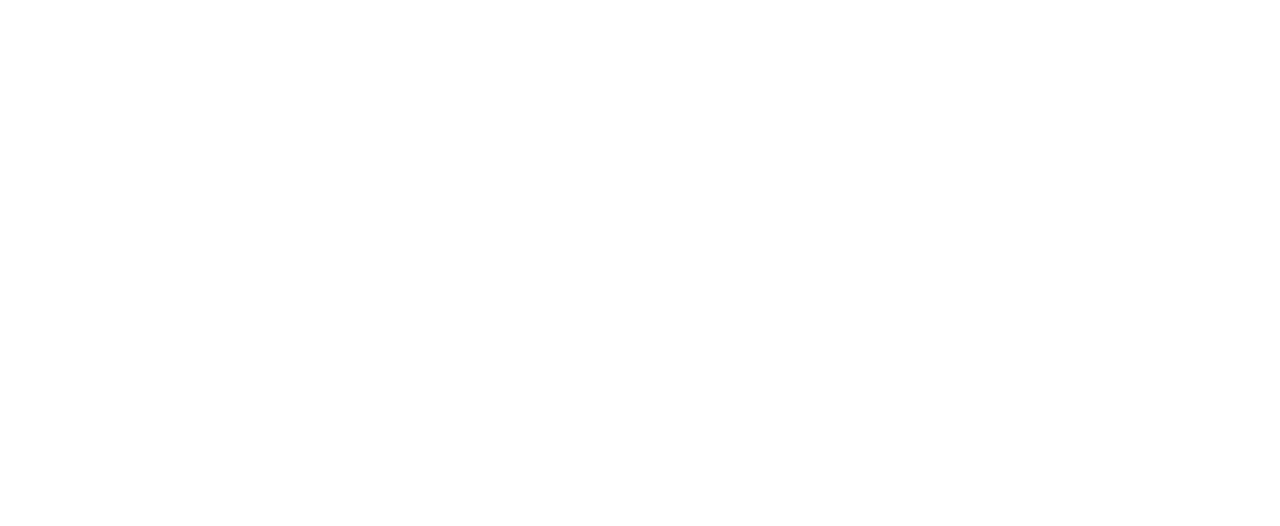
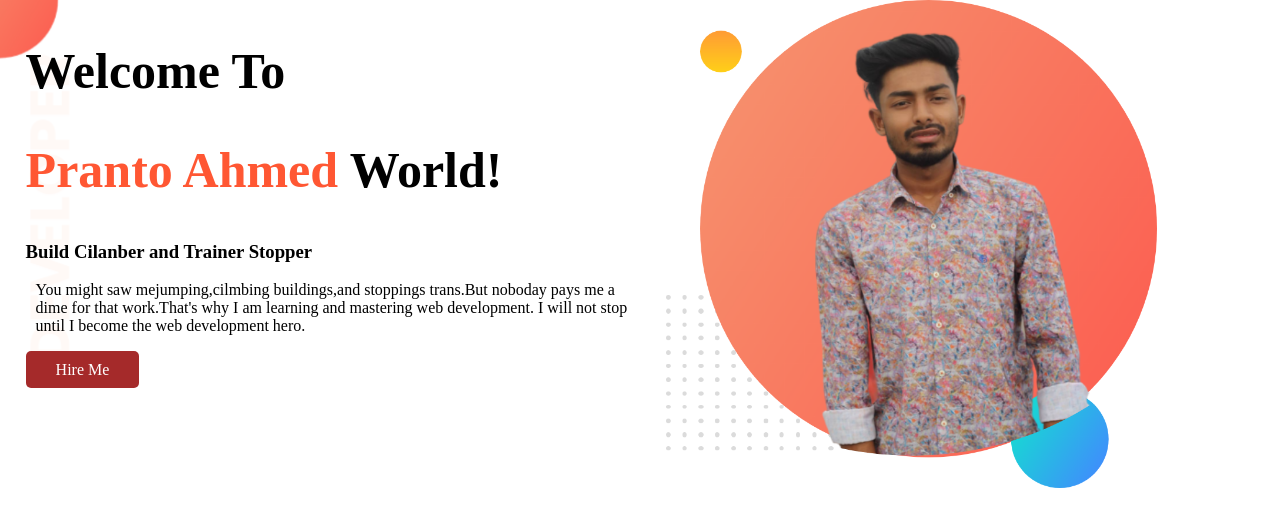
Before and after one commit to prantoahmed1/webdeveloper-portfolio, a plain HTML site: page index.html in a window 1280 px wide. Drawn offline with Linux system fonts and the light colour scheme.

Commit message:
top banner added

```diff
--- a/index.html
+++ b/index.html
@@ -5,9 +5,24 @@
     <meta http-equiv="X-UA-Compatible" content="IE=edge">
     <meta name="viewport" content="width=device-width, initial-scale=1.0">
     <title>webdeveloper-portfolio</title>
+    <link rel="preconnect" href="https://fonts.googleapis.com">
+<link rel="preconnect" href="https://fonts.gstatic.com" crossorigin>
+<link href="https://fonts.googleapis.com/css2?family=Nunito:wght@200;300;400;500;600&family=Poppins&display=swap" rel="stylesheet">
     <link rel="stylesheet" href="style2.css">
 </head>
 <body>
+    <section class="tob-banner">
+        <div class="half-width">
+            <h1>Welcome To</h1>
+        <h1><span class="orange-color">Pranto Ahmed</span> World!</h1>
+        <h3>Build Cilanber and Trainer Stopper</h3>
+        <p> You might saw mejumping,cilmbing buildings,and stoppings trans.But noboday pays me
+            a dime for that work.That's why I am learning and mastering web development.
+            I will not stop until I become the web development hero.</p>
+            <a class="link-button" targate"-blank" href="http://">Hire Me</a>
+        </div>
+    <div class="half-width"><img src="pranto-picture.png" alt=""></div>
 
+    </section>
 </body>
 </html>
--- a/style2.css
+++ b/style2.css
@@ -0,0 +1,25 @@
+body { font-family: font-family: 'Poppins', sans-serif;
+margin: 0;
+}
+h1 { font-size: 50px;}
+.orange-color { color:#FF5733;}
+section{display: flex;}
+.half-width{
+    width: 50%;
+    padding-left: 2%;
+
+}
+.half-width img{
+    width: 80%;
+}
+p{padding-left: 10px;
+padding-bottom: 10px;}
+.link-button{
+    text-decoration: none;
+    background-color: brown;
+    padding: 10px 30px;
+    border-radius: 5px;
+    color: white;
+}
+.tob-banner { background-image:url(top-banner.png) ;
+background-repeat: no-repeat;}
```
Also changed, not shown: pranto-picture.png (added), top-banner.png (added).
